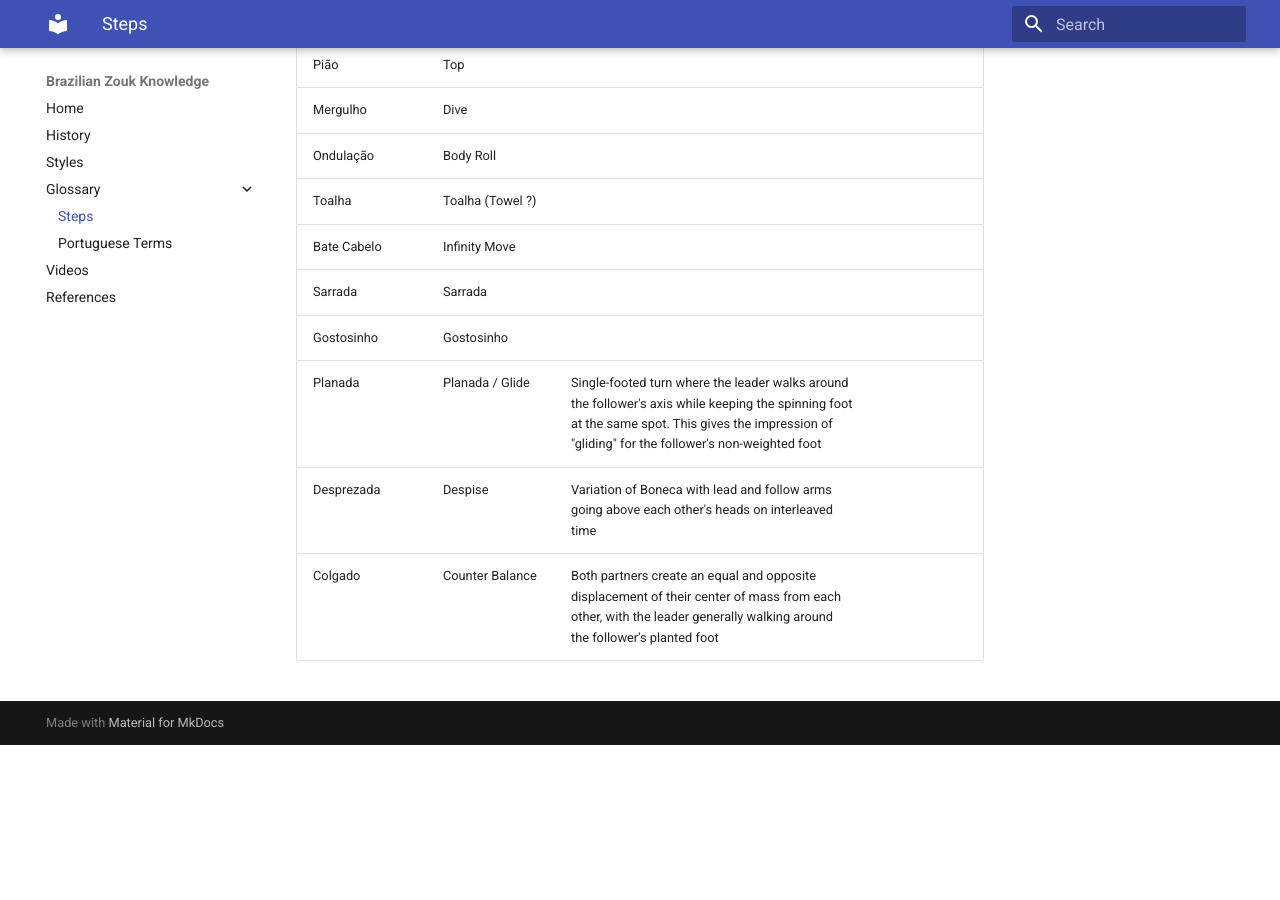
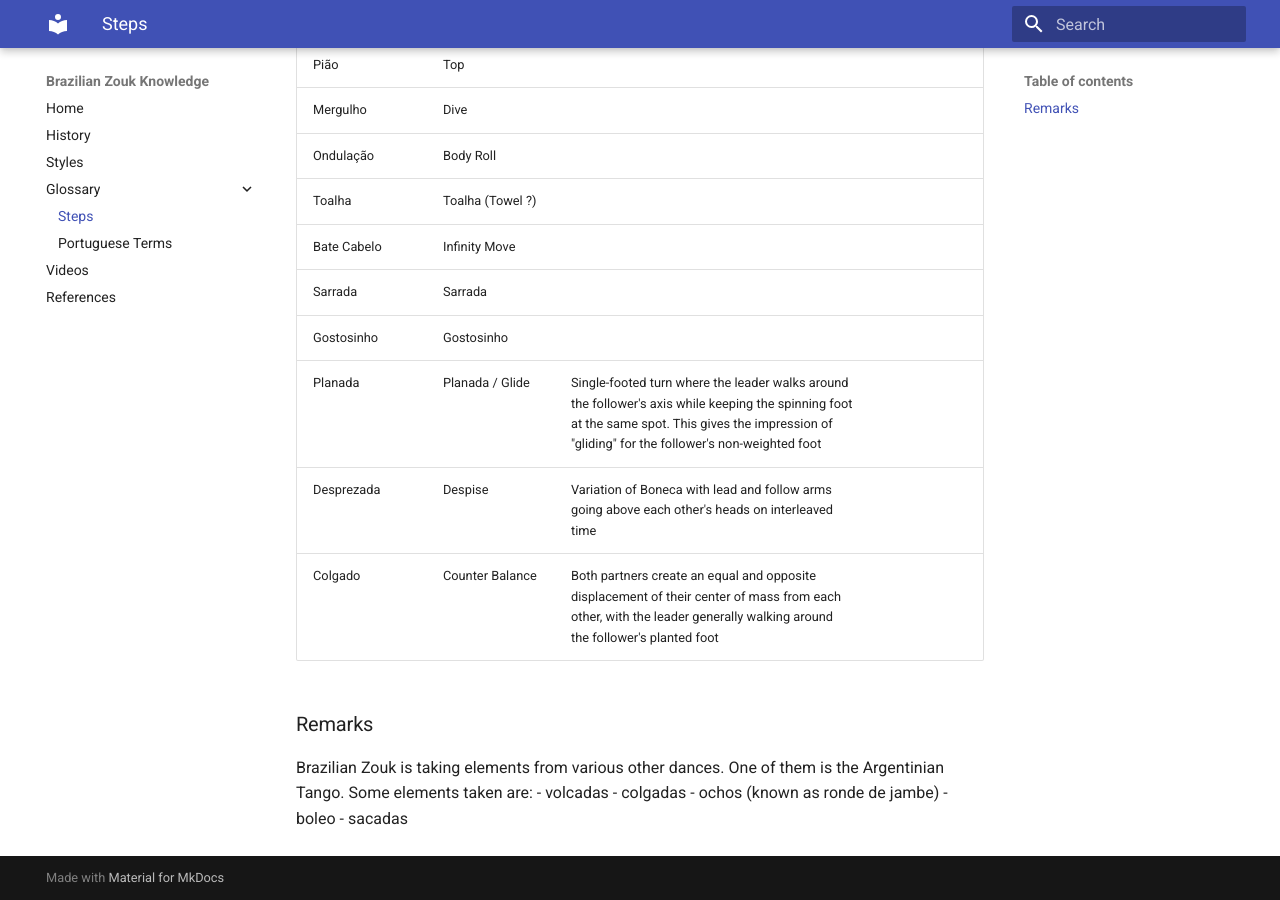
Before and after one commit to CristianLefter/Brazilian-Zouk-Knowledge, an MkDocs documentation site: the page built from docs/glossary_steps.md, in a window 1280 px wide and 900 px high, scrolled down 1518 px. Built offline with MkDocs 1.6.1 and Material for MkDocs 9.7.7, drawn with Linux system fonts in a browser that asks for light colours; before the commit the page ends 2263 px from its top, so only the background shows below that.

Commit message:
Update glossary_steps.md

```diff
--- a/docs/glossary_steps.md
+++ b/docs/glossary_steps.md
@@ -31,3 +31,15 @@
 | Planada | Planada / Glide | Single-footed turn where the leader walks around the follower's axis while keeping the spinning foot at the same spot. This gives the impression of "gliding" for the follower's non-weighted foot | |
 | Desprezada | Despise | Variation of Boneca with lead and follow arms going above each other's heads on interleaved time | |
 | Colgado | Counter Balance | Both partners create an equal and opposite displacement of their center of mass from each other, with the leader generally walking around the follower's planted foot | |
+
+
+
+### Remarks
+Brazilian Zouk is taking elements from various other dances.
+One of them is the Argentinian Tango.
+Some elements taken are:
+- volcadas
+- colgadas
+- ochos (known as ronde de jambe)
+- boleo
+- sacadas
```
